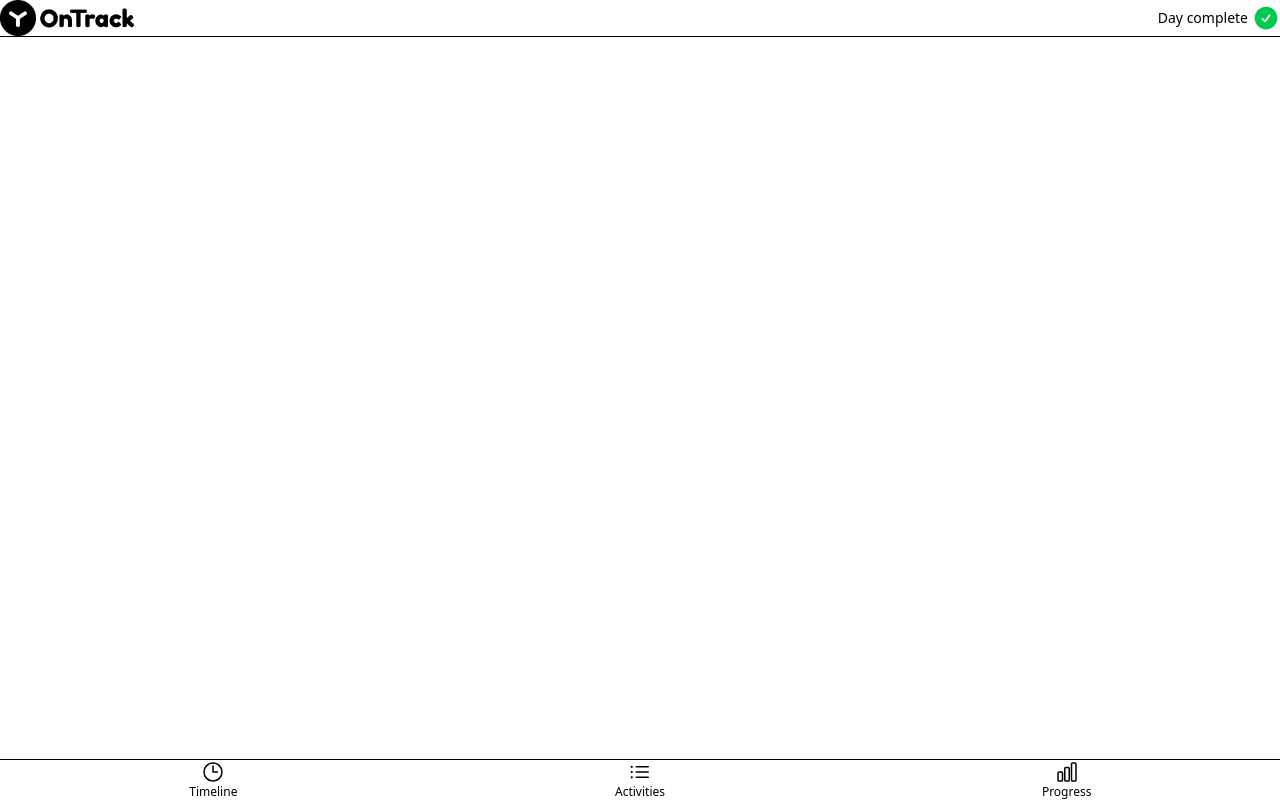
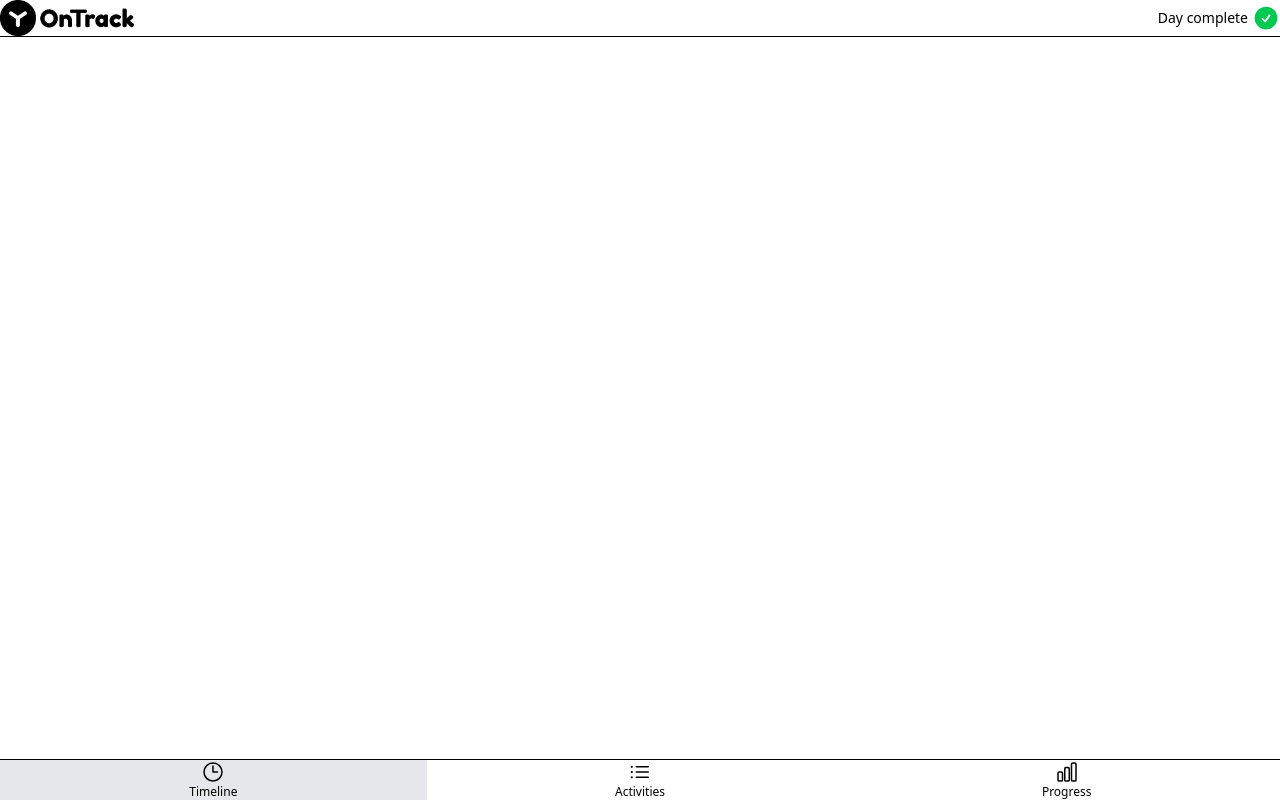
Before and after one commit to ydubeshka/vue-typescript, a Vue app: page / in a window 1280 px wide. Built offline with nearby package versions, Linux system fonts and the light colour scheme.

Commit message:
Added active nav items

```diff
--- a/src/components/TheNavigation.vue
+++ b/src/components/TheNavigation.vue
@@ -1,6 +1,7 @@
 <script setup>
 import {ClockIcon, ListBulletIcon, ChartBarIcon} from '@heroicons/vue/24/outline'
 import NavItem from "./NavItem.vue";
+import {ref} from "vue";
 
 const navItems = {
   timeline: ClockIcon,
@@ -8,12 +9,21 @@
   progress: ChartBarIcon
 
 };
+
+const currentPage = ref( 'timeline');
+console.log(currentPage);
 </script>
 
 <template>
   <nav class="sticky bottom-0 z-10 bg-white">
     <ul class="flex items-center justify-around border-t">
-      <NavItem v-for="(icon, page) in navItems" :key="page" :href="`#${page}`">
+      <NavItem
+          v-for="(icon, page) in navItems"
+          :key="page"
+          :href="`#${page}`"
+          @click="currentPage = page"
+          :class="{'bg-gray-200 pointer-events-none': currentPage === page}"
+      >
         <component :is="icon"  class="h-6 w-6"/> {{ page }}
       </NavItem>
     </ul>
```
